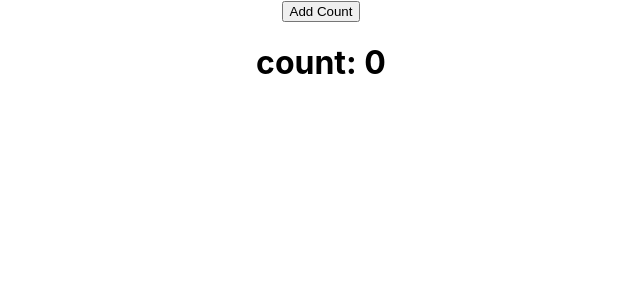
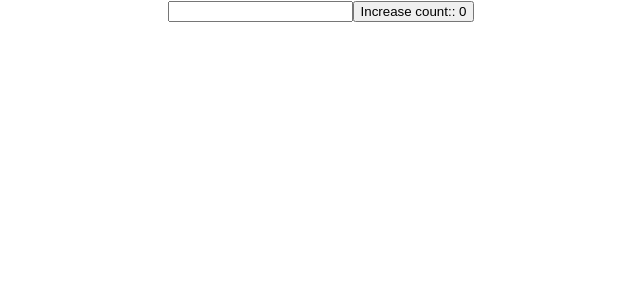
Before and after one commit to Bivek10/React-R-D, a React (Create React App) app: page / in a window 1280 px wide. Shown: the top 300 px of the page, without its empty margins (319-959 px from the left). Built offline with nearby package versions, Linux system fonts and the light colour scheme.

Commit message:
useEffects:run conditionally

```diff
--- a/src/App.js
+++ b/src/App.js
@@ -2,10 +2,12 @@
 import HookCounterThree from "./components/HookCounterThree";
 import HookCounterFour from "./components/HookCounterFour";
 import ClassCounterOne from "./components/ClassCounterone";
+import HookCounterFive from "./components/HookCounterFive";
 function App() {
   return (
     <div className="App">
-      <ClassCounterOne/>
+      <HookCounterFive/>
+      {/* <ClassCounterOne/> */}
       {/* <HookCounterFour/> */}
       {/* <HookCounterThree /> */}
       {/* <HookCounterTwo/> */}
--- /dev/null
+++ b/src/components/HookCounterFive.js
@@ -0,0 +1,19 @@
+import React, { useEffect, useState } from "react";
+
+function HookCounterFive() {
+  const [count, setCount] = useState(0);
+  const [name, setName]=useState("");
+
+  useEffect(()=>{
+    console.log("Updating useEffects")
+    document.title= `You have clicked ${count} times`
+  }, [count])
+
+
+  return <div>
+    <input  type="text" value={name} onChange={e=>setName(e.target.value)} />
+    <button onClick={()=>{setCount(count+1)}}>Increase count:: {count}</button>
+  </div>;
+}
+
+export default HookCounterFive;
```
